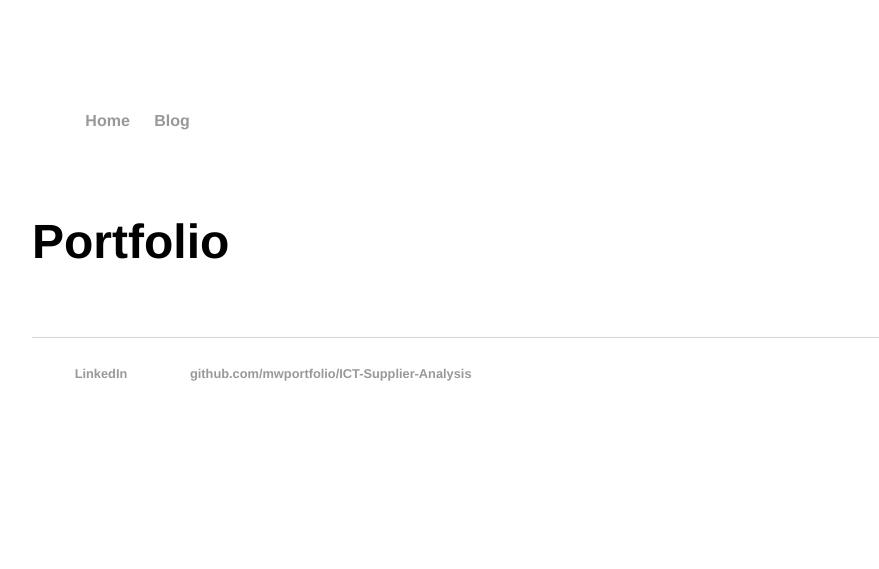
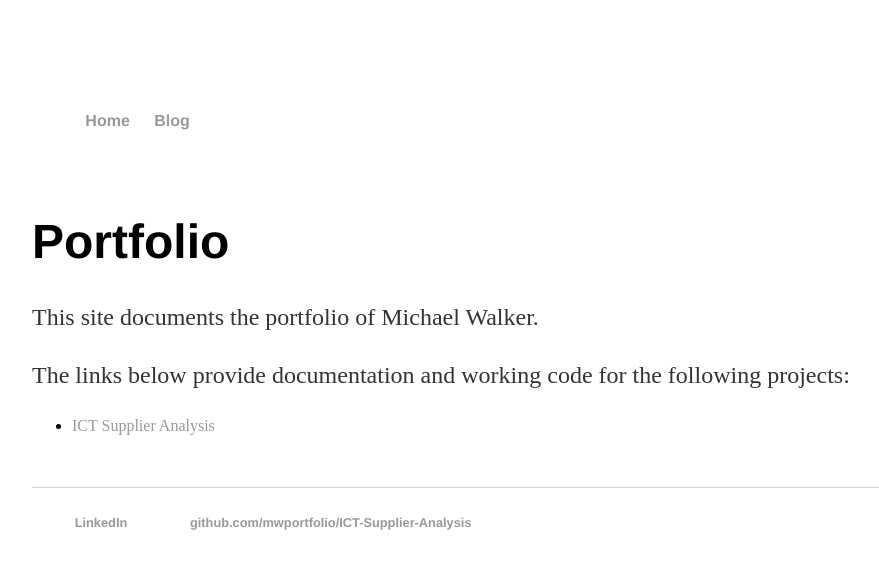
Before and after one commit to mwportfolio/mwportfolio.github.io, a Jekyll site: the page built from index.html, in a window 1280 px wide. Shown: the top 569 px of the page, without its empty margins (160-1039 px from the left). Built offline with Jekyll 4.4.1, drawn with Linux system fonts in a browser that asks for light colours.

Commit message:
Update index.html

```diff
--- a/index.html
+++ b/index.html
@@ -4,5 +4,9 @@ title: Portfolio
 ---
 <div class="blurb">
 	<h1>Portfolio</h1>
-	<p></p>
+	<p>This site documents the portfolio of Michael Walker.</p>
+	<p>The links below provide documentation and working code for the following projects:</p>
+	<ul>
+		<li><a href="">ICT Supplier Analysis</a></li>
+	</ul>
 </div>
```
